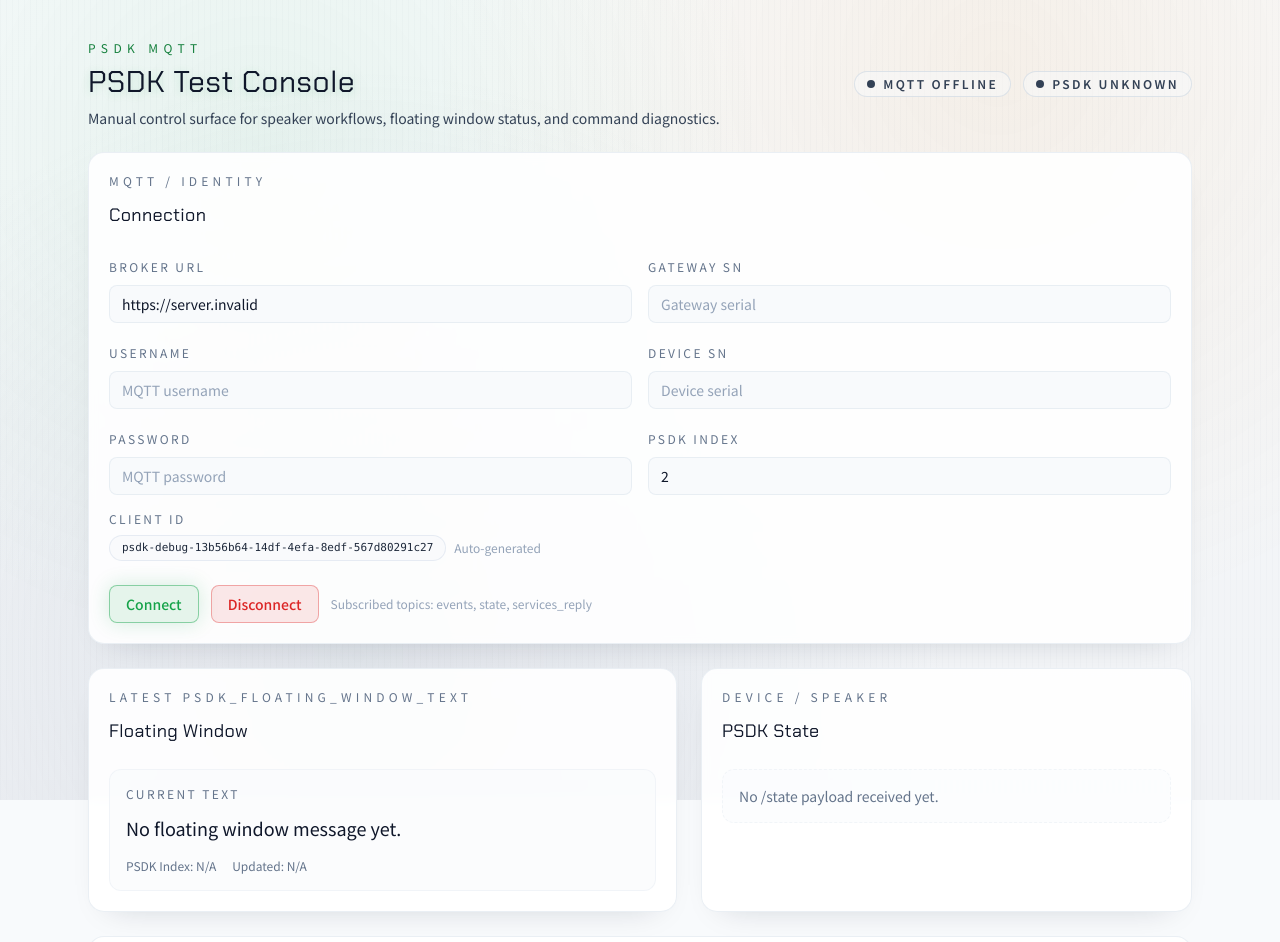
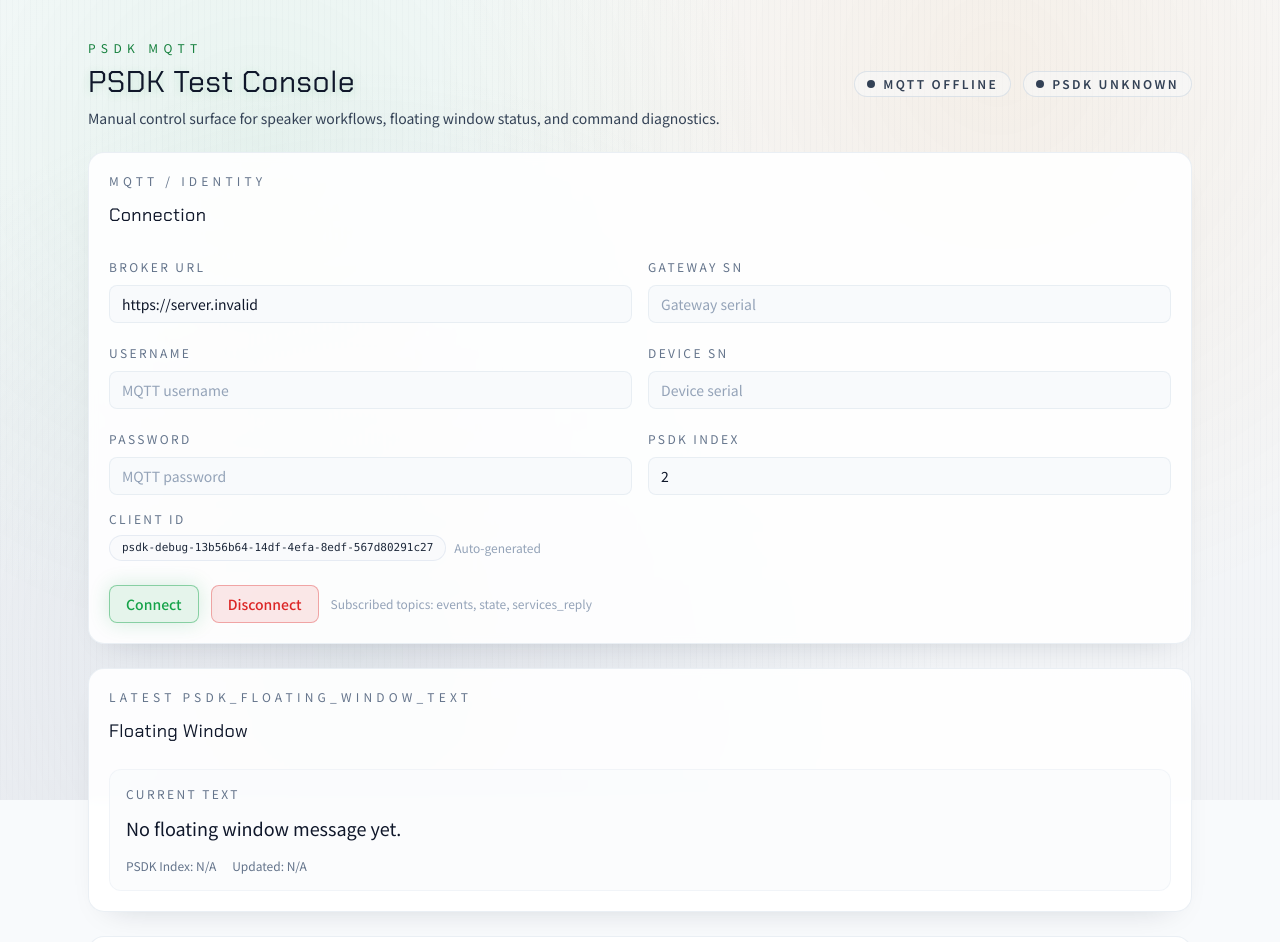
Before and after one commit to GARCHENG/cloudapi-psdk-debug, a React (Vite) app: page / in a window 1280 px wide. Shown: the top 942 px of the page. Built offline with nearby package versions, Linux system fonts and the light colour scheme; no server answers.

Commit message:
fix: update generatedAt timestamp in registry.json and simplify grid layout in App component

```diff
--- a/public/widget-configs/registry.json
+++ b/public/widget-configs/registry.json
@@ -1,5 +1,5 @@
 {
-  "generatedAt": "2026-02-11T03:10:03.672Z",
+  "generatedAt": "2026-02-11T03:28:01.698Z",
   "devices": [
     {
       "deviceType": "t30s",
--- a/src/App.tsx
+++ b/src/App.tsx
@@ -733,7 +733,7 @@ function App() {
           /> */}
         </div>
 
-        <div className="grid gap-6 lg:grid-cols-[minmax(0,1.2fr)_minmax(0,1fr)]">
+        <div className="grid gap-6">
           <FloatingWindowPanel floatingWindow={floatingWindow} />
           <PsdkStatePanel activeEntry={activeEntry} />
         </div>
```
